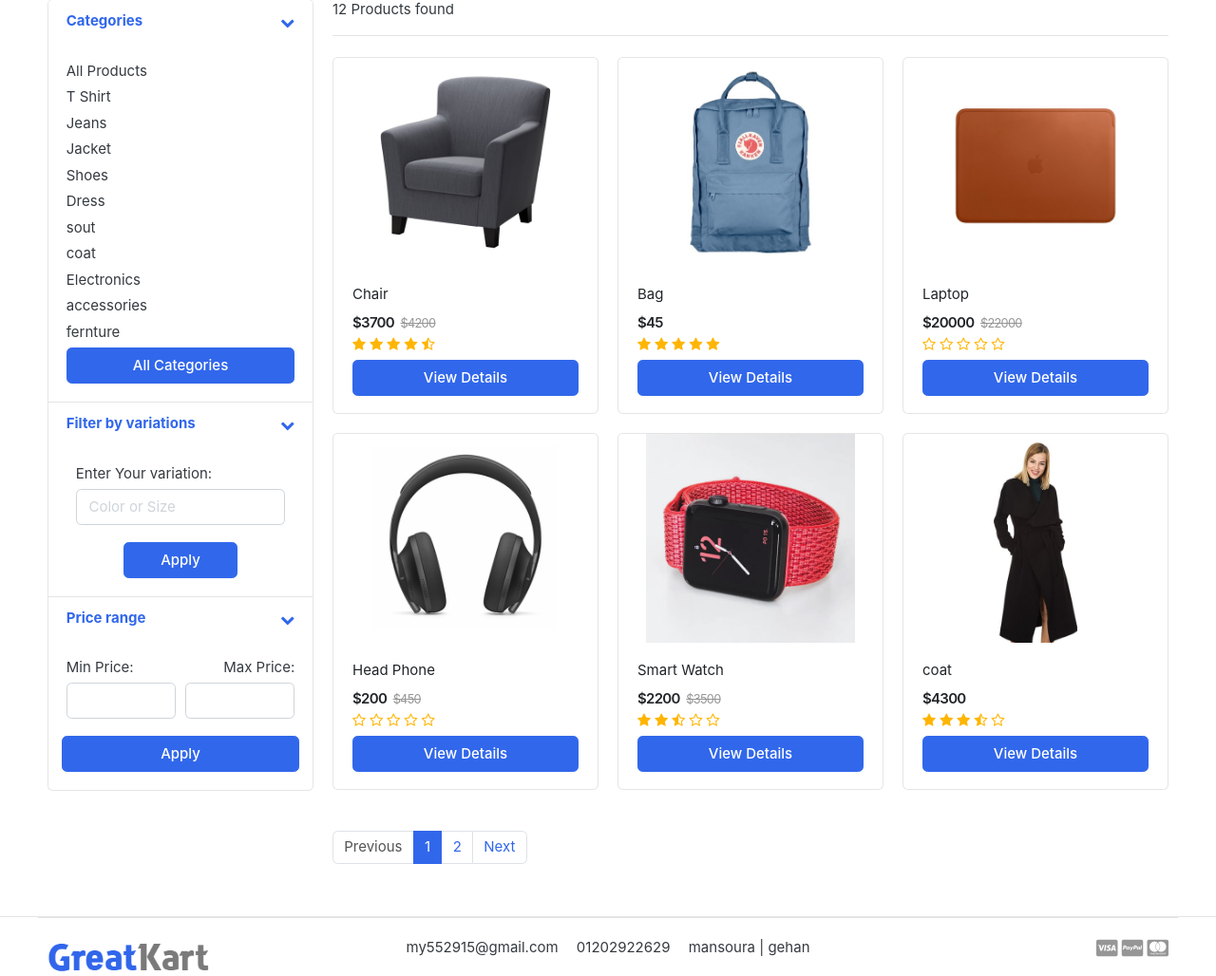
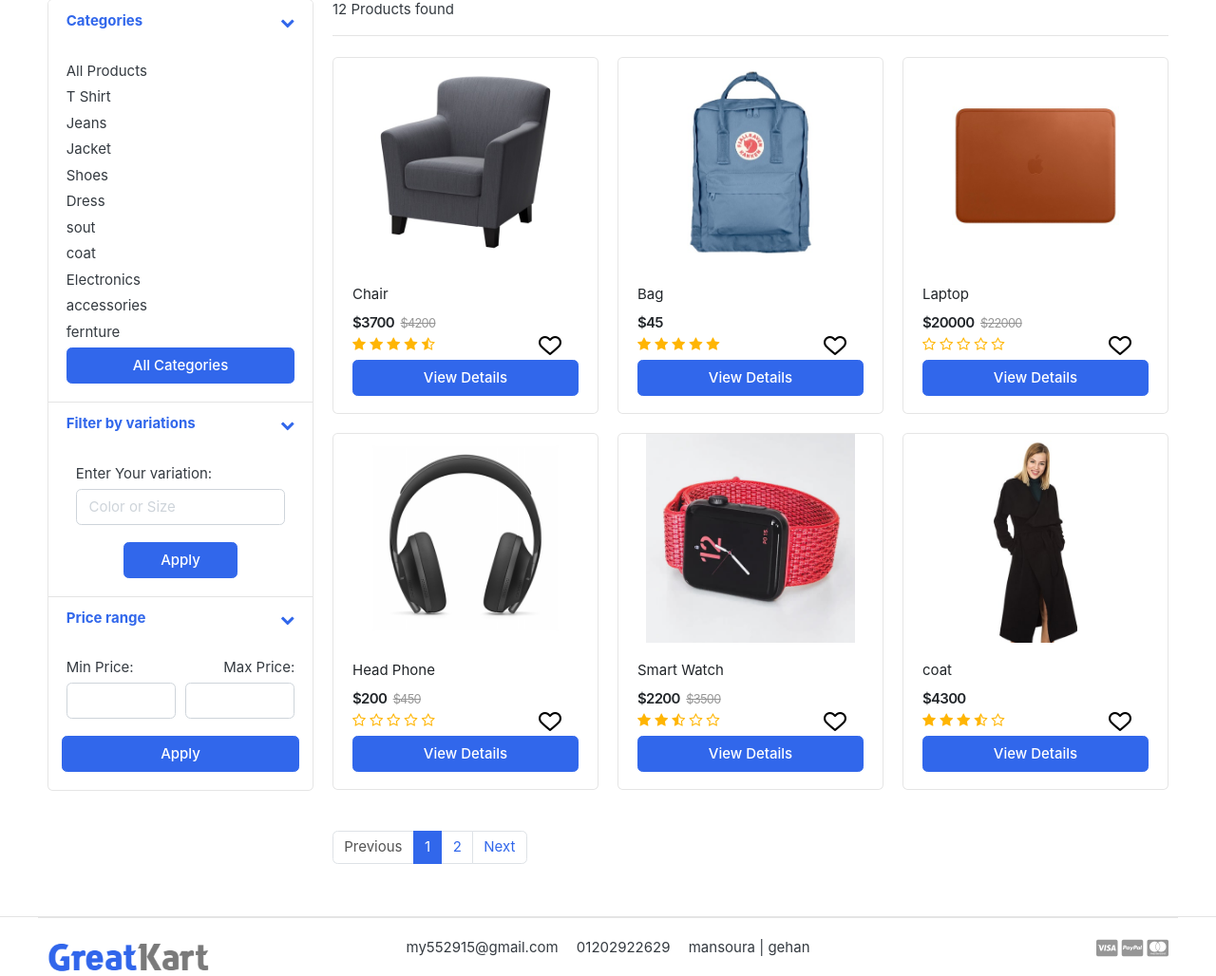
Before and after one commit to Mmy2000/E_Commerce-2, a Django app: page /store/ in a window 1280 px wide. Shown: the part 295-1323 px from the top of the page at 95% size. Run offline with Django 4.2, Linux system fonts and the light colour scheme; data comes from the database, SQL or seed files in the repository; both versions use the stored data as it was after the commit; data that the repository does not hold is empty; some libraries are stand-ins or nearby versions; some web fonts are replaced.

Commit message:
add favorite functionallity part 4

```diff
--- a/store/templates/store/store.html
+++ b/store/templates/store/store.html
@@ -145,8 +145,17 @@
                                             aria-hidden="true"></i>
                                         <i class="fa fa-star{% if product.avr_review < 4.5%}-o{% elif product.avr_review >= 4.5 and product.avr_review < 5%}-half-o{%endif%}"
                                             aria-hidden="true"></i>
-                                    </span>
+                                    </span>&nbsp; &nbsp;&nbsp; &nbsp;&nbsp; &nbsp;&nbsp; &nbsp;&nbsp; &nbsp;&nbsp;
+                                    &nbsp;&nbsp; &nbsp;&nbsp; &nbsp;{% if request.user in product.like.all %} <a
+                                        href="{% url 'store:like' product.id%}"><img
+                                            src="{% static 'images/icons/love.png'%}" /></a>
+                                            {% else %}
+                                            <a
+                                        href="{% url 'store:like' product.id%}"><img
+                                            src="{% static 'images/icons/heart.png'%}" /></a>
+                                            {% endif %}
                                 </div>
+
                             </div>
                             <a href="{{product.get_absolute_url}}" class="btn btn-block btn-primary">View Details
                             </a>
```
Also changed, not shown: db.sqlite3.
